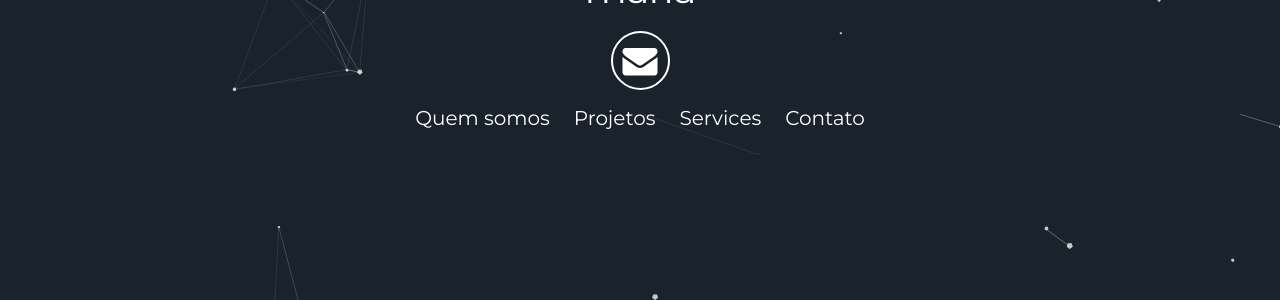
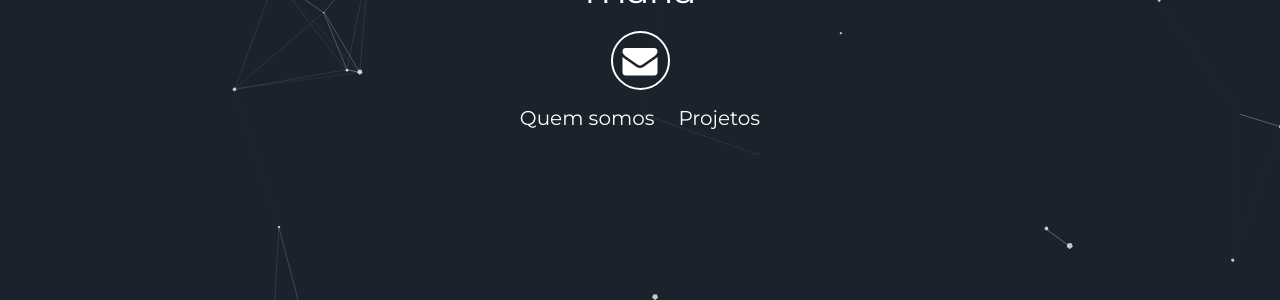
Before and after one commit to leroy1977/eQ1, a Jekyll site: the page built from index.html, in a window 1280 px wide. Shown: the part 466-766 px from the top of the page. Built offline with Jekyll 4.4.1, drawn with Linux system fonts in a browser that asks for light colours.

Commit message:
Update header.html

```diff
--- a/_includes/header.html
+++ b/_includes/header.html
@@ -12,8 +12,6 @@
       </div>
       <a class="link" href="#about" data-scroll>Quem somos</a>
       <a class="link" href="#projects" data-scroll>Projetos</a>
-      <a class="link" href="#services" data-scroll>Services</a>
-      <a class="link" href="#contact" data-scroll>Contato</a>
 
   </div>
   <a class="down" href="#about" data-scroll><i class="icon fa fa-chevron-down" aria-hidden="true"></i></a>
```
